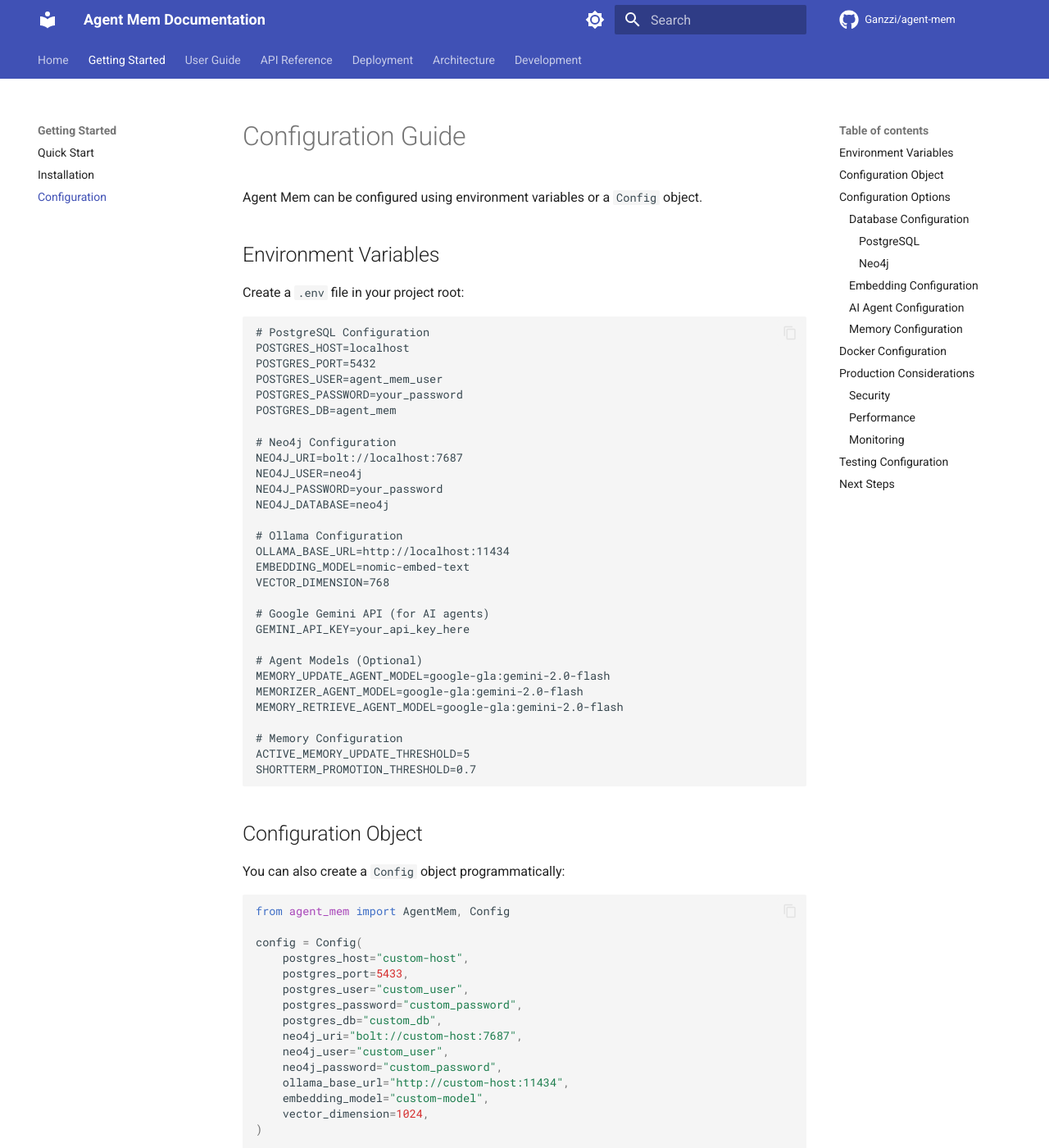
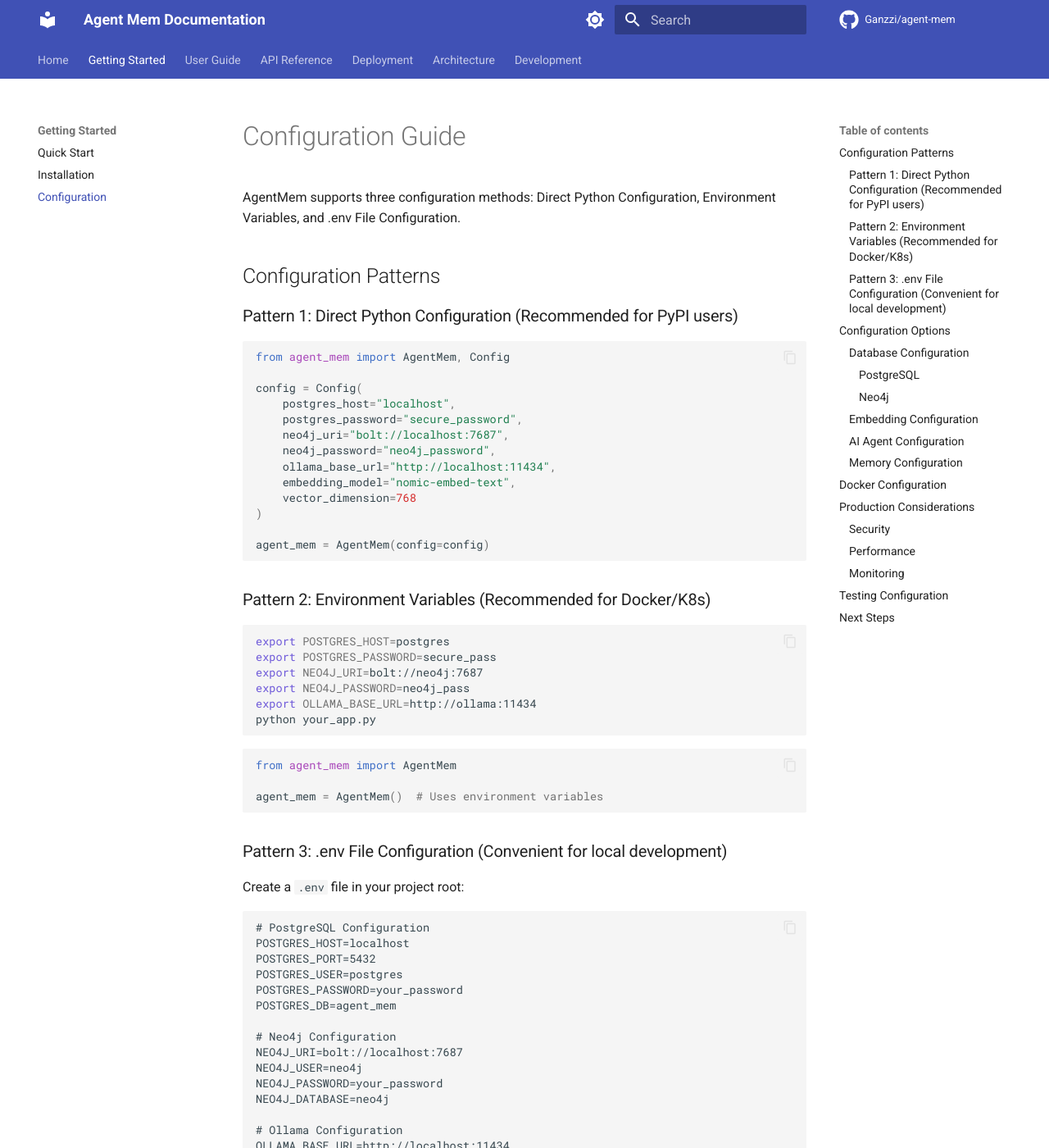
Before and after one commit to Ganzzi/agent-reminiscence, an MkDocs documentation site: the page built from docs/getting-started/configuration.md, in a window 1280 px wide and 1400 px high. Shown: the whole window at 82% size. Built offline with MkDocs 1.6.1 and Material for MkDocs 9.7.7, drawn with Linux system fonts in a browser that asks for light colours; comment, search, counter and statistics services are not loaded; some of the changed text lies outside the part shown.

Commit message:
feat: refactor config system to support three patterns
- Add support for Direct Python, Environment Variables, and .env file configuration
- Make python-dotenv optional (moved to dev dependencies)
- Remove constants.py and integrate constants into config object
- Update documentation across multiple files
- Enhance settings.py with comprehensive pattern examples
- Maintain backward compatibility with existing usage

````diff
--- a/docs/getting-started/configuration.md
+++ b/docs/getting-started/configuration.md
@@ -1,8 +1,45 @@
 # Configuration Guide
 
-Agent Mem can be configured using environment variables or a `Config` object.
+AgentMem supports three configuration methods: Direct Python Configuration, Environment Variables, and .env File Configuration.
 
-## Environment Variables
+## Configuration Patterns
+
+### Pattern 1: Direct Python Configuration (Recommended for PyPI users)
+
+```python
+from agent_mem import AgentMem, Config
+
+config = Config(
+    postgres_host="localhost",
+    postgres_password="secure_password",
+    neo4j_uri="bolt://localhost:7687",
+    neo4j_password="neo4j_password",
+    ollama_base_url="http://localhost:11434",
+    embedding_model="nomic-embed-text",
+    vector_dimension=768
+)
+
+agent_mem = AgentMem(config=config)
+```
+
+### Pattern 2: Environment Variables (Recommended for Docker/K8s)
+
+```bash
+export POSTGRES_HOST=postgres
+export POSTGRES_PASSWORD=secure_pass
+export NEO4J_URI=bolt://neo4j:7687
+export NEO4J_PASSWORD=neo4j_pass
+export OLLAMA_BASE_URL=http://ollama:11434
+python your_app.py
+```
+
+```python
+from agent_mem import AgentMem
+
+agent_mem = AgentMem()  # Uses environment variables
+```
+
+### Pattern 3: .env File Configuration (Convenient for local development)
 
 Create a `.env` file in your project root:
 
@@ -10,7 +47,7 @@
 # PostgreSQL Configuration
 POSTGRES_HOST=localhost
 POSTGRES_PORT=5432
-POSTGRES_USER=agent_mem_user
+POSTGRES_USER=postgres
 POSTGRES_PASSWORD=your_password
 POSTGRES_DB=agent_mem
 
@@ -26,41 +63,22 @@
 VECTOR_DIMENSION=768
 
 # Google Gemini API (for AI agents)
-GEMINI_API_KEY=your_api_key_here
+GOOGLE_API_KEY=your_api_key_here
 
 # Agent Models (Optional)
-MEMORY_UPDATE_AGENT_MODEL=google-gla:gemini-2.0-flash
-MEMORIZER_AGENT_MODEL=google-gla:gemini-2.0-flash
-MEMORY_RETRIEVE_AGENT_MODEL=google-gla:gemini-2.0-flash
-
-# Memory Configuration
-ACTIVE_MEMORY_UPDATE_THRESHOLD=5
-SHORTTERM_PROMOTION_THRESHOLD=0.7
+MEMORY_UPDATE_AGENT_MODEL=google:gemini-2.0-flash
+MEMORIZER_AGENT_MODEL=google:gemini-2.0-flash
+MEMORY_RETRIEVE_AGENT_MODEL=google:gemini-2.0-flash
 ```
 
-## Configuration Object
+```python
+# Automatically loaded if python-dotenv is available
+from agent_mem import AgentMem
 
-You can also create a `Config` object programmatically:
+agent_mem = AgentMem()  # Uses .env file
+```
 
-```python
-from agent_mem import AgentMem, Config
-
-config = Config(
-    postgres_host="custom-host",
-    postgres_port=5433,
-    postgres_user="custom_user",
-    postgres_password="custom_password",
-    postgres_db="custom_db",
-    neo4j_uri="bolt://custom-host:7687",
-    neo4j_user="custom_user",
-    neo4j_password="custom_password",
-    ollama_base_url="http://custom-host:11434",
-    embedding_model="custom-model",
-    vector_dimension=1024,
-)
-
-agent_mem = AgentMem(config=config)
-```
+**Note**: `python-dotenv` is optional. Install with `pip install agent-mem[dev]` for .env file support.
 
 ## Configuration Options
 
--- a/pyproject.toml
+++ b/pyproject.toml
@@ -35,7 +35,6 @@
     "pydantic-ai-slim[anthropic,google,openai]>=0.3.4",
     "psqlpy>=0.11.0",
     "neo4j>=5.16.0",
-    "python-dotenv>=1.0.0",
     "requests>=2.31.0",
     "asyncio>=3.4.3",
     "numpy>=1.24.0",
@@ -49,6 +48,7 @@
     "black>=23.0.0",
     "ruff>=0.1.0",
     "mypy>=1.5.0",
+    "python-dotenv>=1.0.0",
 ]
 
 mcp = [
````
Also changed, not shown: README.md (+48 -3 lines), docs/DEVELOPMENT.md (+2 -3 lines), docs/IMPLEMENTATION_STATUS.md (+1 -1 lines), docs/ref/psqlpy-vector-bm25-storage.md (+6 -5 lines), 3 other files.
